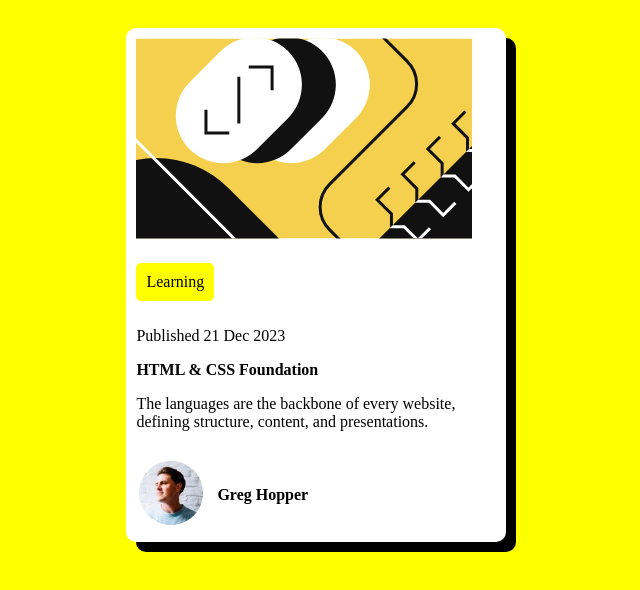
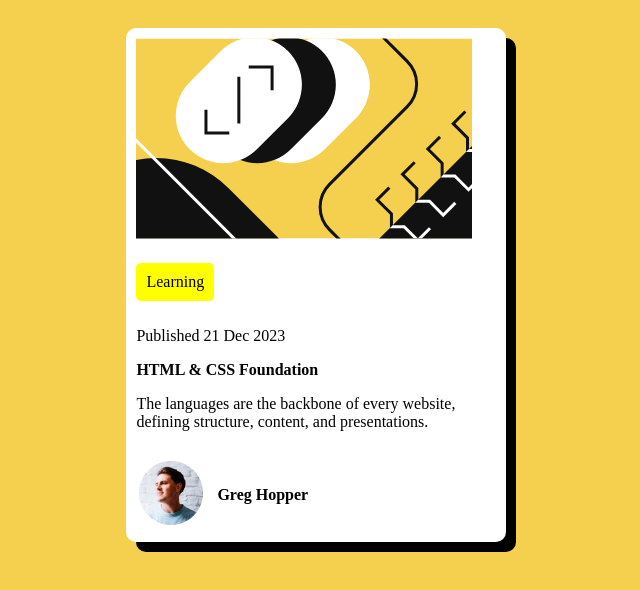
Before and after one commit to A-pilip/blog-preview-card, a plain HTML site: page index.html in a window 1280 px wide. Shown: the whole page, without its empty margins (324-964 px from the left). Drawn offline with Linux system fonts and the light colour scheme.

Commit message:
Update index.css
change the background color to the right one

```diff
--- a/index.css
+++ b/index.css
@@ -1,5 +1,5 @@
 body {
-    background-color: yellow;
+    background-color: #F5D04E;
     text-align: center;
 }
 .container {
```
